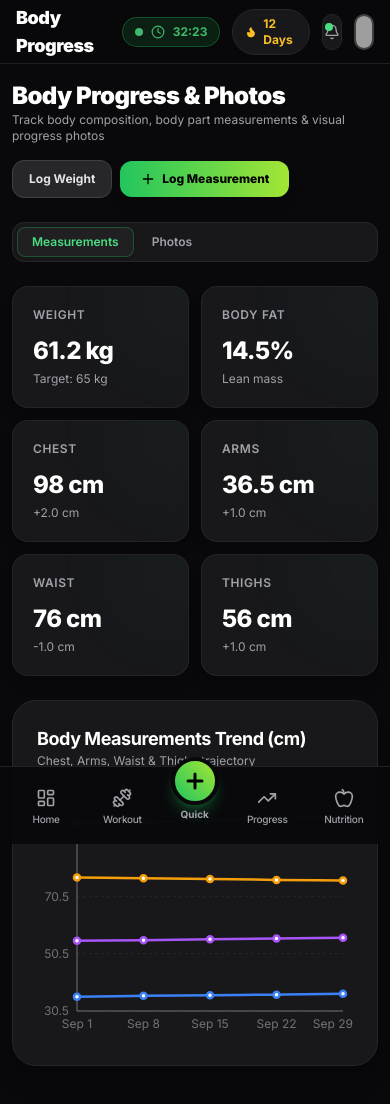
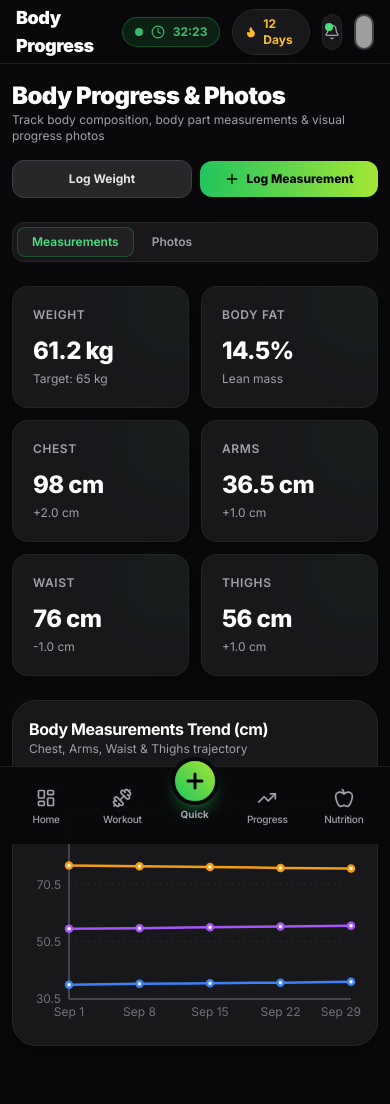
Before and after one commit to Renujan/workout_tracker_frontend, a React (Vite) app: page /body in a window 390 px wide. Shown: the top 1104 px of the page. Built offline with nearby package versions, Linux system fonts and the light colour scheme; grey boxes are pictures that could not be loaded.

Commit message:
mobile(body): enhance Body weight tracker, measurement cards and progress photos gallery on mobile

```diff
--- a/src/pages/Body.tsx
+++ b/src/pages/Body.tsx
@@ -38,16 +38,16 @@ export const Body: React.FC = () => {
           <p className="text-xs text-zinc-400">Track body composition, body part measurements & visual progress photos</p>
         </div>
 
-        <div className="flex items-center gap-2">
+        <div className="flex items-center gap-2 w-full sm:w-auto">
           <button
             onClick={() => setIsLogWeightModalOpen(true)}
-            className="px-4 py-2.5 rounded-xl bg-zinc-800 hover:bg-zinc-700 text-zinc-200 font-bold text-xs border border-zinc-700 transition-colors"
+            className="flex-1 sm:flex-none px-4 py-2.5 rounded-xl bg-zinc-800 hover:bg-zinc-700 text-zinc-200 font-bold text-xs border border-zinc-700 transition-colors text-center"
           >
             Log Weight
           </button>
           <button
             onClick={() => setIsLogMeasurementOpen(true)}
-            className="px-5 py-2.5 rounded-xl bg-gradient-to-r from-brand-500 to-brand-bright text-black font-extrabold text-xs shadow-lg hover:scale-105 active:scale-95 transition-all flex items-center gap-1.5"
+            className="flex-1 sm:flex-none px-4 sm:px-5 py-2.5 rounded-xl bg-gradient-to-r from-brand-500 to-brand-bright text-black font-extrabold text-xs shadow-lg hover:scale-105 active:scale-95 transition-all flex items-center justify-center gap-1.5"
           >
             <Plus className="w-4 h-4" /> Log Measurement
           </button>
@@ -75,9 +75,9 @@ export const Body: React.FC = () => {
           </div>
 
           {/* Measurements Line Chart */}
-          <div className="bg-[#18181B] border border-zinc-800 rounded-3xl p-6 shadow-xl space-y-4">
+          <div className="bg-[#18181B] border border-zinc-800 rounded-3xl p-4 sm:p-6 shadow-xl space-y-4">
             <div>
-              <h3 className="text-lg font-bold text-white tracking-tight">Body Measurements Trend (cm)</h3>
+              <h3 className="text-base sm:text-lg font-bold text-white tracking-tight">Body Measurements Trend (cm)</h3>
               <p className="text-xs text-zinc-400">Chest, Arms, Waist & Thighs trajectory</p>
             </div>
 
@@ -116,7 +116,7 @@ export const Body: React.FC = () => {
             onSelect={(opt) => setPhotoCategory(opt as any)}
           />
 
-          <div className="grid grid-cols-1 sm:grid-cols-2 lg:grid-cols-4 gap-6">
+          <div className="grid grid-cols-2 sm:grid-cols-2 lg:grid-cols-4 gap-3 sm:gap-6">
             {filteredPhotos.map((photo) => (
               <motion.div
                 key={photo.id}
```
